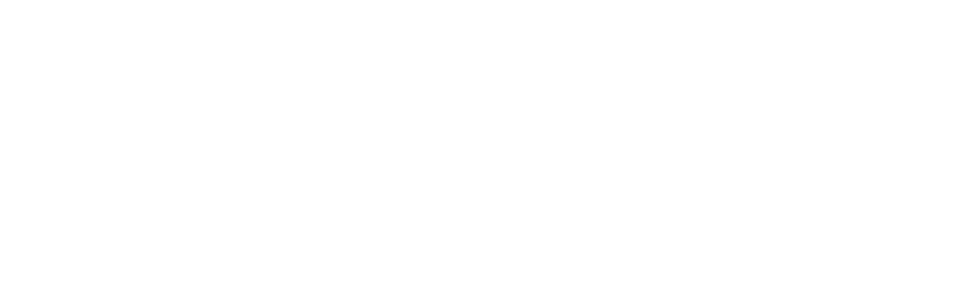
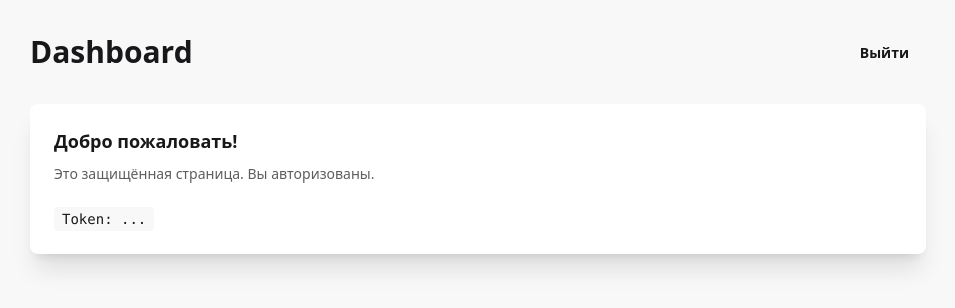
Before and after one commit to ixpl0/sereno-ui, a Nuxt app: page /dashboard in a window 1280 px wide. Before the commit this address had no page. Shown: the top 308 px of the page, without its empty margins (162-1117 px from the left). Built offline with nearby package versions, Linux system fonts and the light colour scheme; no server answers.

Commit message:
feat(auth): add route middleware for protected pages

```diff
--- /dev/null
+++ b/app/middleware/auth.ts
@@ -0,0 +1,11 @@
+import { useAuthStore } from '~/stores/auth'
+
+export default defineNuxtRouteMiddleware(() => {
+  const store = useAuthStore()
+
+  store.loadToken()
+
+  if (!store.isAuthenticated) {
+    return navigateTo('/auth')
+  }
+})
--- /dev/null
+++ b/app/middleware/guest.ts
@@ -0,0 +1,11 @@
+import { useAuthStore } from '~/stores/auth'
+
+export default defineNuxtRouteMiddleware(() => {
+  const store = useAuthStore()
+
+  store.loadToken()
+
+  if (store.isAuthenticated) {
+    return navigateTo('/')
+  }
+})
--- a/app/pages/auth.vue
+++ b/app/pages/auth.vue
@@ -1,5 +1,9 @@
 <script setup lang="ts">
 import type { AuthStep, OAuthProvider, OAuthProviderConfig } from '~/types/auth'
+
+definePageMeta({
+  middleware: 'guest',
+})
 
 const auth = useAuth()
 const router = useRouter()
@@ -112,8 +116,8 @@ const goBackToEmail = () => {
   clearError()
 }
 
-const goToHome = () => {
-  router.push('/')
+const goToDashboard = () => {
+  router.push('/dashboard')
 }
 
 const oauthProviders: OAuthProviderConfig[] = [
@@ -265,9 +269,9 @@ const oauthProviders: OAuthProviderConfig[] = [
           <div class="flex flex-col gap-2">
             <button
               class="btn btn-primary"
-              @click="goToHome"
+              @click="goToDashboard"
             >
-              На главную
+              В dashboard
             </button>
 
             <button
--- /dev/null
+++ b/app/pages/dashboard.vue
@@ -0,0 +1,47 @@
+<script setup lang="ts">
+definePageMeta({
+  middleware: 'auth',
+})
+
+const { store, logout } = useAuth()
+const router = useRouter()
+
+const handleLogout = async () => {
+  await logout()
+  router.push('/auth')
+}
+</script>
+
+<template>
+  <div class="min-h-screen bg-base-200 p-8">
+    <div class="max-w-4xl mx-auto">
+      <div class="flex justify-between items-center mb-8">
+        <h1 class="text-3xl font-bold">
+          Dashboard
+        </h1>
+        <button
+          class="btn btn-ghost"
+          @click="handleLogout"
+        >
+          Выйти
+        </button>
+      </div>
+
+      <div class="card bg-base-100 shadow-xl">
+        <div class="card-body">
+          <h2 class="card-title">
+            Добро пожаловать!
+          </h2>
+          <p class="text-base-content/70">
+            Это защищённая страница. Вы авторизованы.
+          </p>
+          <div class="mt-4">
+            <code class="bg-base-200 px-2 py-1 rounded">
+              Token: {{ store.token?.slice(0, 20) }}...
+            </code>
+          </div>
+        </div>
+      </div>
+    </div>
+  </div>
+</template>
```
